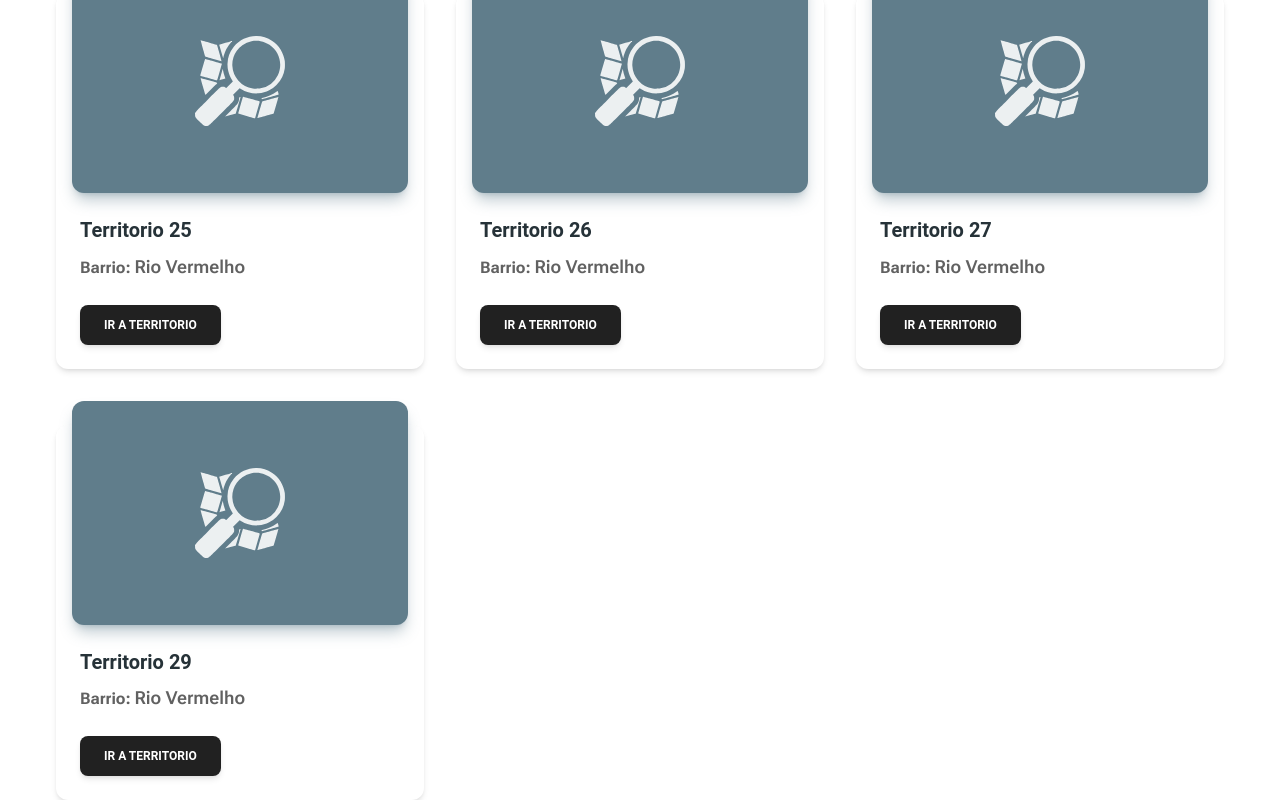
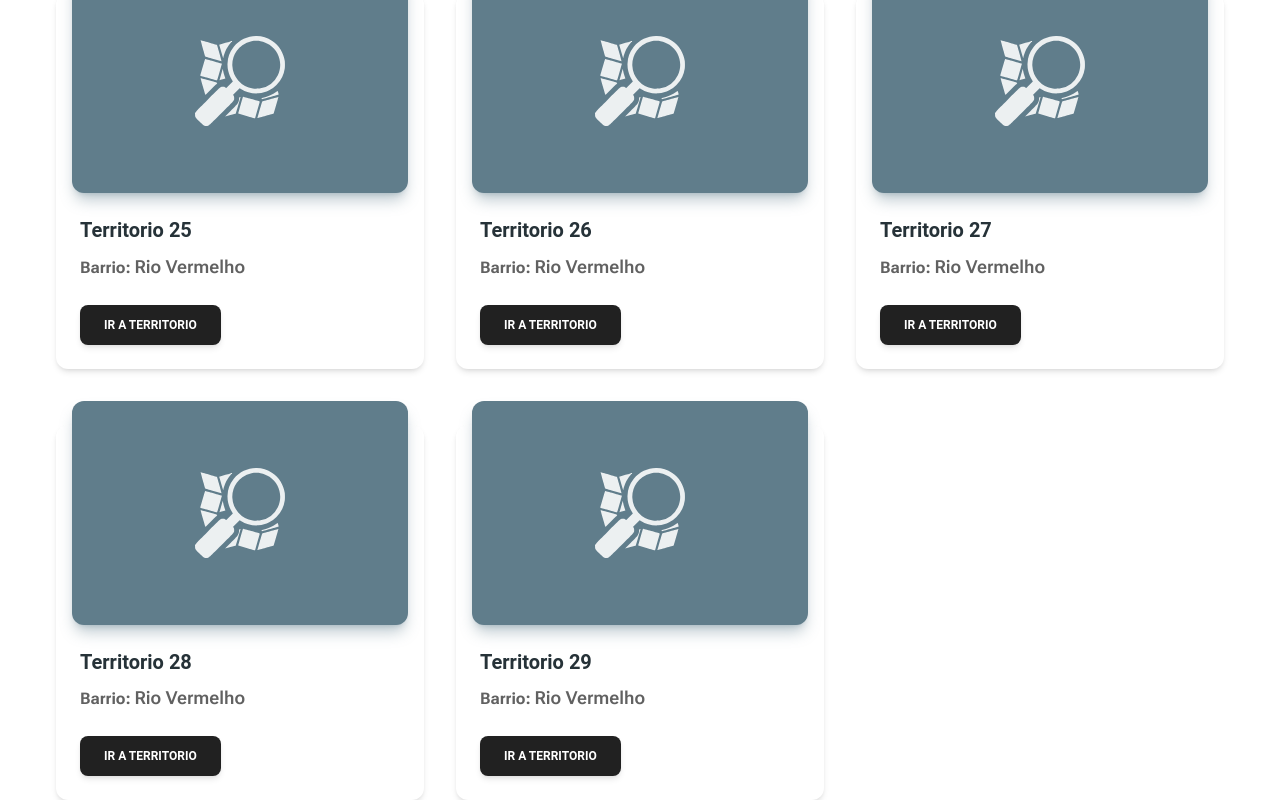
Before and after one commit to TommiL90/ingleses-app, a Next.js app: page / in a window 1280 px wide. Shown: the part 3515-4315 px from the top of the page. Built offline with nearby package versions, Linux system fonts and the light colour scheme.

Commit message:
feat: add terr 28

```diff
--- a/src/constants/maps.ts
+++ b/src/constants/maps.ts
@@ -164,6 +164,12 @@ export const maps: IGooglemaps[] = [
     url: "https://www.google.com/maps/d/embed?mid=1h1EANlekxHJnr9A4kML-VeqSqPW6uHw&ehbc=2E312F"
   },
   {
+    id: 28,
+    title: "Territorio 28",
+    neighborhood: "Rio Vermelho",
+    url: "https://www.google.com/maps/d/embed?mid=1fUz4Zi38QSzzJwtVFUe245Ia8ms1ZXo&ehbc=2E312F"
+  },
+  {
     id: 29,
     title: "Territorio 29",
     neighborhood: "Rio Vermelho",
```
